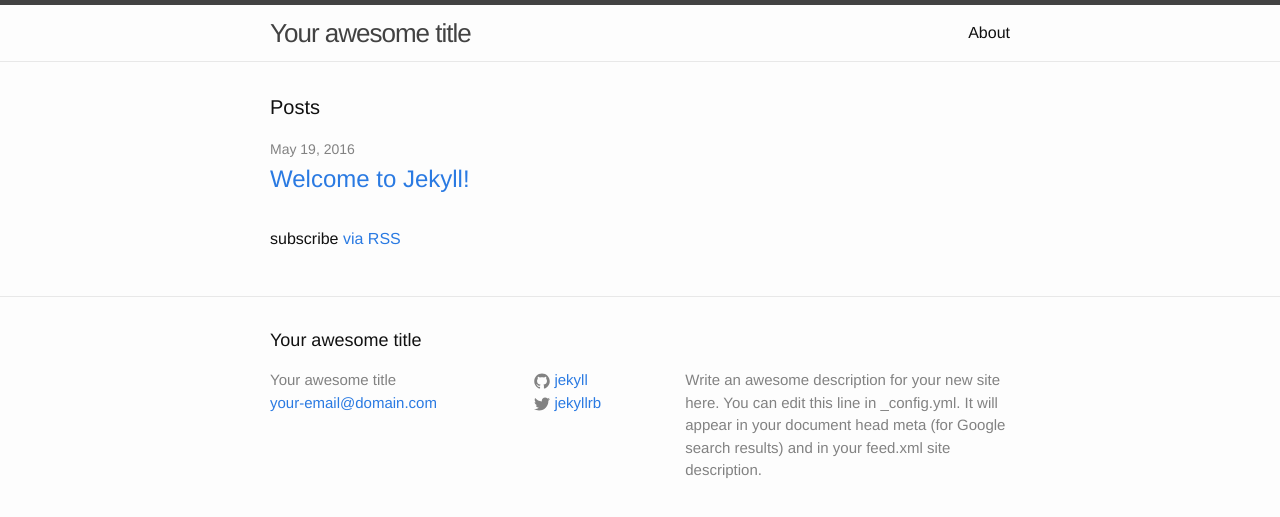
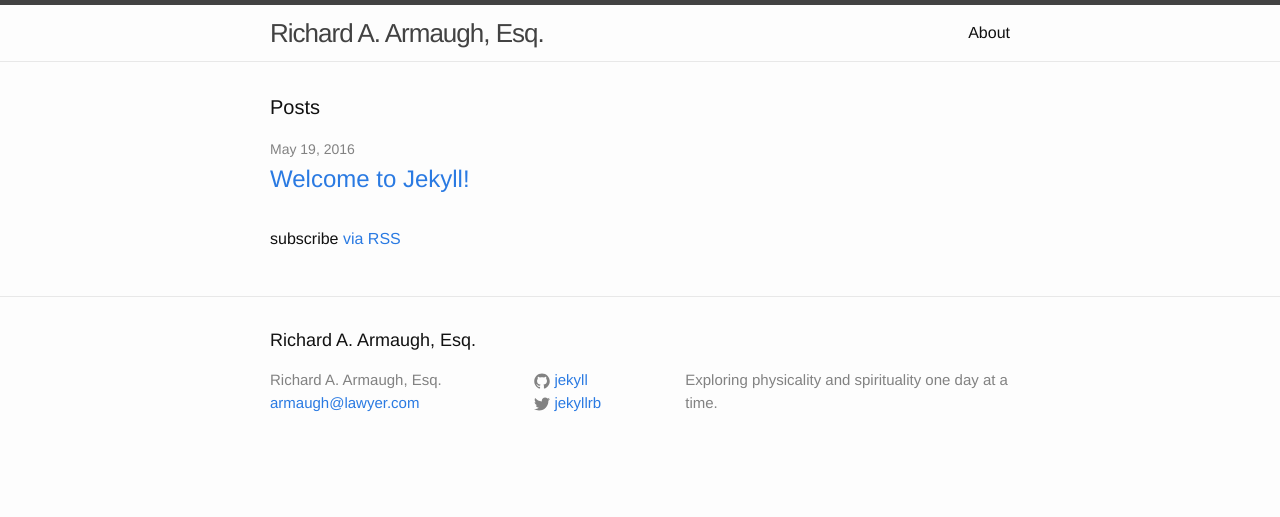
Before and after one commit to armaugh/armaugh.github.io, a Jekyll site: the page built from index.html, in a window 1280 px wide. Shown: the top 517 px of the page. Built offline with Jekyll 4.4.1, drawn with Linux system fonts in a browser that asks for light colours.

Commit message:
Update _config.yml

```diff
--- a/_config.yml
+++ b/_config.yml
@@ -6,14 +6,14 @@
 # 'jekyll serve'. If you change this file, please restart the server process.
 
 # Site settings
-title: Your awesome title
-email: your-email@domain.com
+title: Richard A. Armaugh, Esq.
+email: armaugh@lawyer.com
 description: > # this means to ignore newlines until "baseurl:"
-  Write an awesome description for your new site here. You can edit this
-  line in _config.yml. It will appear in your document head meta (for
-  Google search results) and in your feed.xml site description.
+  Exploring physicality and spirituality one day at a time.
+
+
 baseurl: "" # the subpath of your site, e.g. /blog
-url: "http://yourdomain.com" # the base hostname & protocol for your site
+url: "http://armaugh.com" # the base hostname & protocol for your site
 twitter_username: jekyllrb
 github_username:  jekyll
 
```
